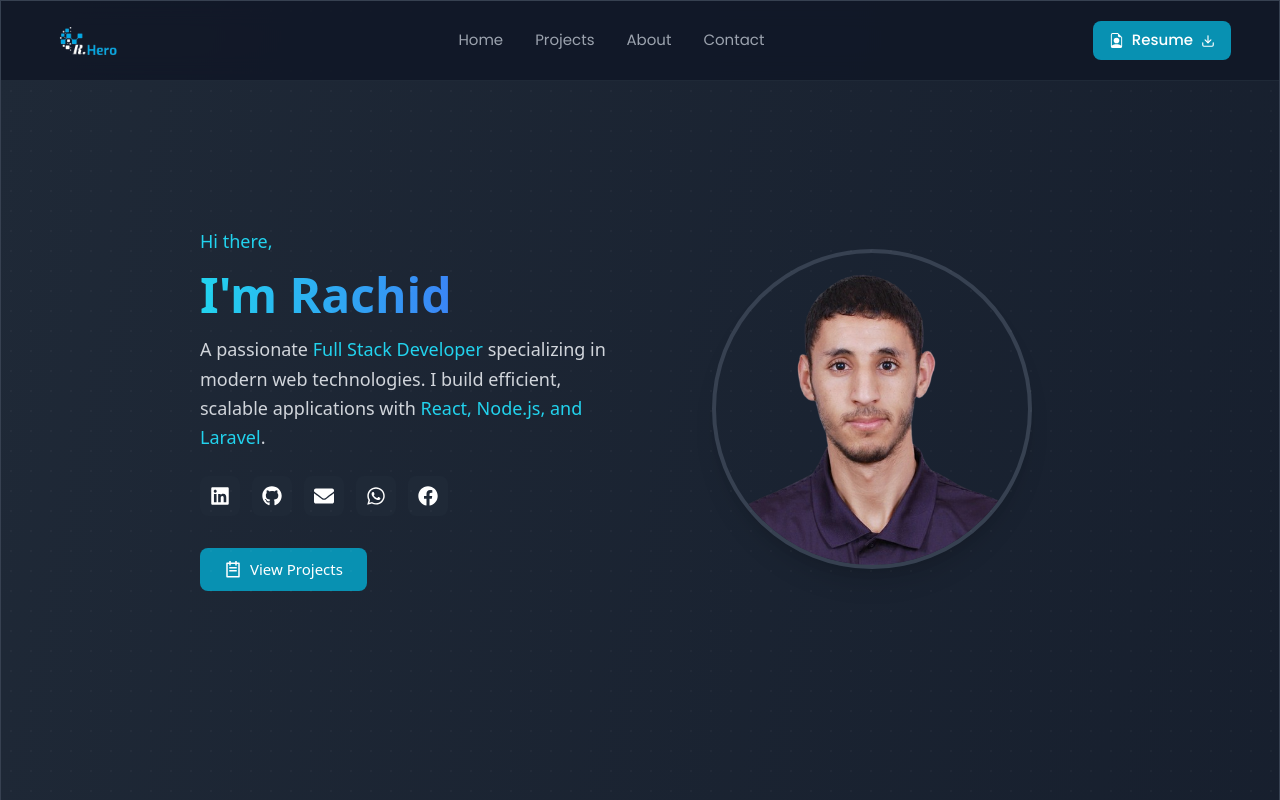
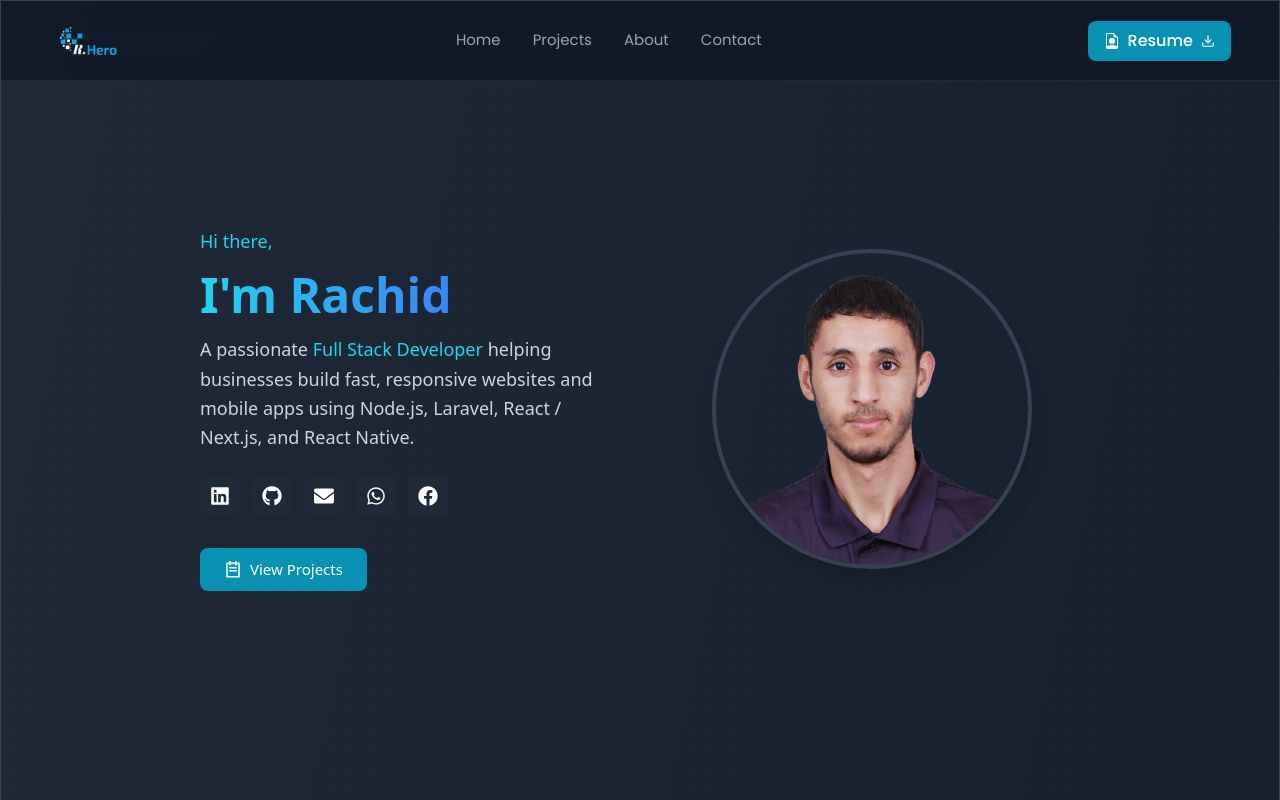
Before and after one commit to RachidHeroumti/Porfolio-Pro, a React (Vite) app: page / in a window 1280 px wide. Shown: the top 800 px of the page. Built offline with nearby package versions, Linux system fonts and the light colour scheme.

Commit message:
edit info

```diff
--- a/src/component/Hero.jsx
+++ b/src/component/Hero.jsx
@@ -1,17 +1,23 @@
-import React, { useState, useEffect } from 'react';
-import imgP from '../image/img1.png';
+import React, { useState, useEffect } from "react";
+import imgP from "../image/img1.png";
 import { RiTodoLine } from "react-icons/ri";
-import { FaLinkedin, FaGithub, FaEnvelope, FaWhatsapp, FaFacebook } from 'react-icons/fa';
+import {
+  FaLinkedin,
+  FaGithub,
+  FaEnvelope,
+  FaWhatsapp,
+  FaFacebook,
+} from "react-icons/fa";
 
 function Hero() {
-  const [displayedText, setDisplayedText] = useState('');
+  const [displayedText, setDisplayedText] = useState("");
   const fullText = "I'm Rachid";
   const [showCursor, setShowCursor] = useState(true);
 
   useEffect(() => {
     let index = 0;
     const cursorInterval = setInterval(() => {
-      setShowCursor(prev => !prev);
+      setShowCursor((prev) => !prev);
     }, 500);
 
     const typeText = () => {
@@ -22,7 +28,7 @@ function Hero() {
         } else {
           clearInterval(timer);
           setTimeout(() => {
-            setDisplayedText('');
+            setDisplayedText("");
             index = 0;
             typeText();
           }, 3000);
@@ -52,22 +58,46 @@ function Hero() {
             <h1 className="text-4xl sm:text-5xl font-bold text-white">
               <span className="text-transparent bg-clip-text bg-gradient-to-r from-cyan-400 to-blue-500">
                 {displayedText}
-                <span className={`inline-block w-1 h-8 bg-cyan-400 ml-1 ${showCursor ? 'opacity-100' : 'opacity-0'} transition-opacity`}></span>
+                <span
+                  className={`inline-block w-1 h-8 bg-cyan-400 ml-1 ${
+                    showCursor ? "opacity-100" : "opacity-0"
+                  } transition-opacity`}
+                ></span>
               </span>
             </h1>
             <p className="text-gray-300 text-lg leading-relaxed max-w-lg mx-auto lg:mx-0">
-              A passionate <span className="text-cyan-400 font-medium">Full Stack Developer</span> specializing in modern web technologies. I build efficient, scalable applications with <span className="text-cyan-400">React, Node.js, and Laravel</span>.
+              A passionate{" "}
+              <span className="text-cyan-400 font-medium">
+                Full Stack Developer
+              </span>{" "}
+              helping businesses build fast, responsive websites and mobile apps
+              using <span className="font-medium">Node.js</span>,{" "}
+              <span className="font-medium">Laravel</span>,{" "}
+              <span className="font-medium">React / Next.js</span>, and{" "}
+              <span className="font-medium">React Native</span>.
             </p>
           </div>
 
           {/* Social Links */}
           <div className="flex justify-center lg:justify-start gap-3 flex-wrap ">
             {[
-              { icon: <FaLinkedin size={20} />, href: "https://www.linkedin.com/in/rachid-heroumti-817787243/" },
-              { icon: <FaGithub size={20} />, href: "https://github.com/RachidHeroumti" },
-              { icon: <FaEnvelope size={20} />, href: "mailto:rachidheroumti0@gmail.com" },
-              { icon: <FaWhatsapp size={20} />, href: "https://wa.me/212616421373" },
-              { icon: <FaFacebook size={20} />, href: "https://facebook.com" }
+              {
+                icon: <FaLinkedin size={20} />,
+                href: "https://www.linkedin.com/in/rachid-heroumti-817787243/",
+              },
+              {
+                icon: <FaGithub size={20} />,
+                href: "https://github.com/RachidHeroumti",
+              },
+              {
+                icon: <FaEnvelope size={20} />,
+                href: "mailto:rachidheroumti0@gmail.com",
+              },
+              {
+                icon: <FaWhatsapp size={20} />,
+                href: "https://wa.me/212616421373",
+              },
+              { icon: <FaFacebook size={20} />, href: "https://facebook.com" },
             ].map((social, index) => (
               <a
                 key={index}
--- a/src/component/NavBar.jsx
+++ b/src/component/NavBar.jsx
@@ -23,11 +23,11 @@ const NavLink = ({ href, icon: Icon, children, onClick, mobile }) => (
     className={`flex items-center gap-2 group transition-colors duration-300 ${
       mobile
         ? 'text-gray-200 hover:text-white py-3 px-4 rounded-lg hover:bg-gray-800 w-full'
-        : 'text-gray-400 hover:text-cyan-400'
+        : 'text-gray-400 hover:text-cyan-400 relative'
     }`}
   >
-    {Icon && <Icon className={mobile ? "text-lg" : "hidden md:inline"} />}
-    <span>{children}</span>
+    {Icon && <Icon className={mobile ? "text-lg flex-shrink-0" : "hidden lg:inline text-sm"} />}
+    <span className="whitespace-nowrap">{children}</span>
     {!mobile && (
       <span className="absolute left-0 bottom-0 w-full h-px bg-cyan-400 transform scale-x-0 group-hover:scale-x-100 transition-transform duration-300 origin-left" />
     )}
@@ -57,19 +57,18 @@ function NavBar() {
 
   return (
     <>
-      {/* Desktop Navbar */}
-      <nav className="fixed top-0 left-0 w-full bg-gray-900/90 backdrop-blur-md border-b border-gray-800 z-50 px-6 lg:px-12 h-20 flex items-center justify-between">
-        <div className="flex items-center">
+      <nav className="fixed top-0 left-0 w-full bg-gray-900/90 backdrop-blur-md border-b border-gray-800 z-50 px-4 sm:px-6 lg:px-12 h-16 sm:h-20 flex items-center justify-between">
+        <div className="flex items-center flex-shrink-0">
           <a href="#home" className="flex items-center group">
             <img
               src="./logo.png"
               alt="Logo"
-              className="h-10 w-auto transition-transform duration-300 group-hover:scale-105"
+              className="h-8 sm:h-10 w-auto transition-transform duration-300 group-hover:scale-105"
             />
           </a>
         </div>
 
-        <div className="hidden md:flex items-center space-x-8">
+        <div className="hidden md:flex items-center space-x-4 lg:space-x-8 flex-1 justify-center max-w-2xl">
           {navItems.map((item) => (
             <div key={item.href} className="relative">
               <NavLink href={item.href}>
@@ -79,20 +78,21 @@ function NavBar() {
           ))}
         </div>
 
-        <div className="hidden md:flex items-center space-x-4">
+        <div className="hidden md:flex items-center flex-shrink-0">
           <a
             href="/resume.pdf"
             download="Rachid_Heroumti_Resume.pdf"
-            className="flex items-center gap-2 bg-cyan-600 hover:bg-cyan-500 text-white font-medium py-2 px-4 rounded-lg transition-colors duration-300"
+            className="flex items-center gap-2 bg-cyan-600 hover:bg-cyan-500 text-white font-medium py-2 px-3 lg:px-4 rounded-lg transition-colors duration-300 text-sm lg:text-base"
           >
-            <BsFileEarmarkPerson />
-            <span>Resume</span>
-            <FiDownload size={14} />
+            <BsFileEarmarkPerson className="flex-shrink-0" />
+            <span className="hidden lg:inline">Resume</span>
+            <span className="lg:hidden">CV</span>
+            <FiDownload size={14} className="flex-shrink-0" />
           </a>
         </div>
 
         <button
-          className="md:hidden text-gray-300 hover:text-white transition-colors"
+          className="md:hidden text-gray-300 hover:text-white transition-colors p-2 flex-shrink-0"
           onClick={toggleMenu}
           aria-label="Toggle menu"
         >
@@ -100,15 +100,14 @@ function NavBar() {
         </button>
       </nav>
 
-      {/* Mobile Menu */}
-      <div className={`fixed inset-0 z-40 transform transition-all duration-300 ease-in-out ${
+      <div className={`fixed inset-0 z-40 transform transition-all duration-300 ease-in-out h-screen ${
         isOpen ? 'translate-x-0' : 'translate-x-full'
       } md:hidden`}>
-        <div className="absolute inset-y-0 right-0 w-72 bg-gray-900/95 backdrop-blur-lg border-l border-gray-800 shadow-xl">
-          <div className="flex flex-col h-full p-6">
-            <div className="flex justify-end mb-8">
+        <div className="absolute inset-y-0 right-0 w-full max-w-xs sm:max-w-sm bg-gray-900/95 backdrop-blur-lg border-l border-gray-800 shadow-xl">
+          <div className="flex flex-col h-full p-4 sm:p-6">
+            <div className="flex justify-end mb-6 sm:mb-8">
               <button
-                className="text-gray-400 hover:text-white transition-colors"
+                className="text-gray-400 hover:text-white transition-colors p-2"
                 onClick={closeMenu}
                 aria-label="Close menu"
               >
@@ -116,7 +115,7 @@ function NavBar() {
               </button>
             </div>
 
-            <div className="flex-1 flex flex-col space-y-4">
+            <div className="flex-1 flex flex-col space-y-2 sm:space-y-4">
               {navItems.map((item) => (
                 <NavLink
                   key={item.href}
@@ -129,26 +128,29 @@ function NavBar() {
                 </NavLink>
               ))}
 
+              <div className="pt-4">
                 <a
                   href="/resume.pdf"
                   download="Rachid_Heroumti_Resume.pdf"
-                className="flex items-center gap-2 bg-cyan-600 hover:bg-cyan-500 text-white font-medium py-3 px-4 rounded-lg transition-colors duration-300 mt-4"
+                  className="flex items-center gap-2 bg-cyan-600 hover:bg-cyan-500 text-white font-medium py-3 px-4 rounded-lg transition-colors duration-300 w-full justify-center"
                   onClick={closeMenu}
                 >
-                <BsFileEarmarkPerson />
-                <span>Resume</span>
-                <FiDownload size={14} />
+                  <BsFileEarmarkPerson className="flex-shrink-0" />
+                  <span>Download Resume</span>
+                  <FiDownload size={14} className="flex-shrink-0" />
                 </a>
               </div>
+            </div>
 
-            <div className="flex justify-center space-x-4 pt-8 border-t border-gray-800">
+            <div className="border-t border-gray-800 pt-6">
+              <div className="grid grid-cols-5 gap-4 justify-items-center">
                 {socialLinks.map((social) => (
                   <a
                     key={social.href}
                     href={social.href}
                     target="_blank"
                     rel="noopener noreferrer"
-                  className="text-gray-400 hover:text-cyan-400 transition-colors duration-300 p-2"
+                    className="text-gray-400 hover:text-cyan-400 transition-colors duration-300 p-2 rounded-lg hover:bg-gray-800"
                     aria-label={social.label}
                   >
                     <social.icon size={20} />
@@ -158,8 +160,8 @@ function NavBar() {
             </div>
           </div>
         </div>
+      </div>
 
-      {/* Overlay */}
       {isOpen && (
         <div
           className="fixed inset-0 bg-black/50 z-30 md:hidden"
```
Also changed, not shown: src/component/AboutMe.jsx (+11 -6 lines). Lines whose indentation alone changed are shown as unchanged.
